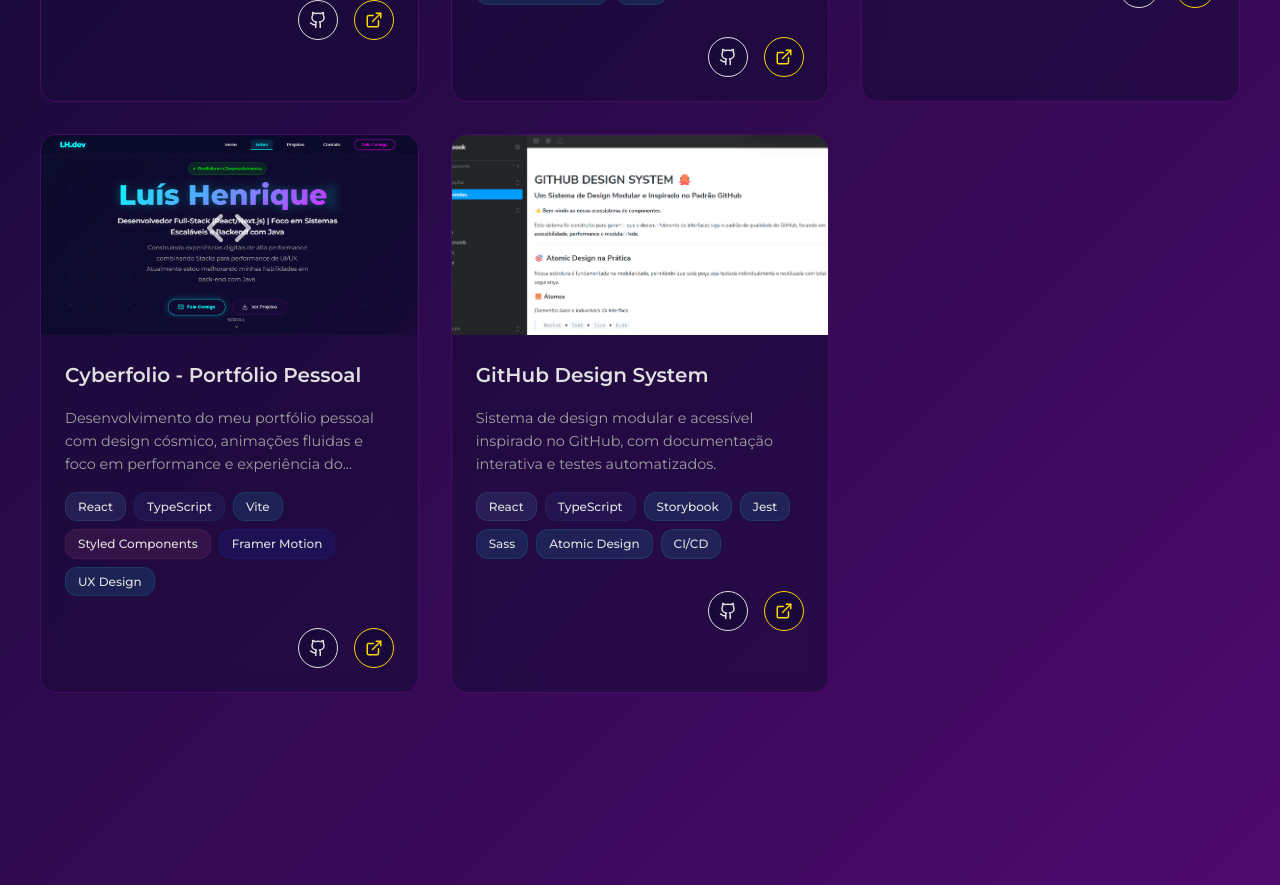
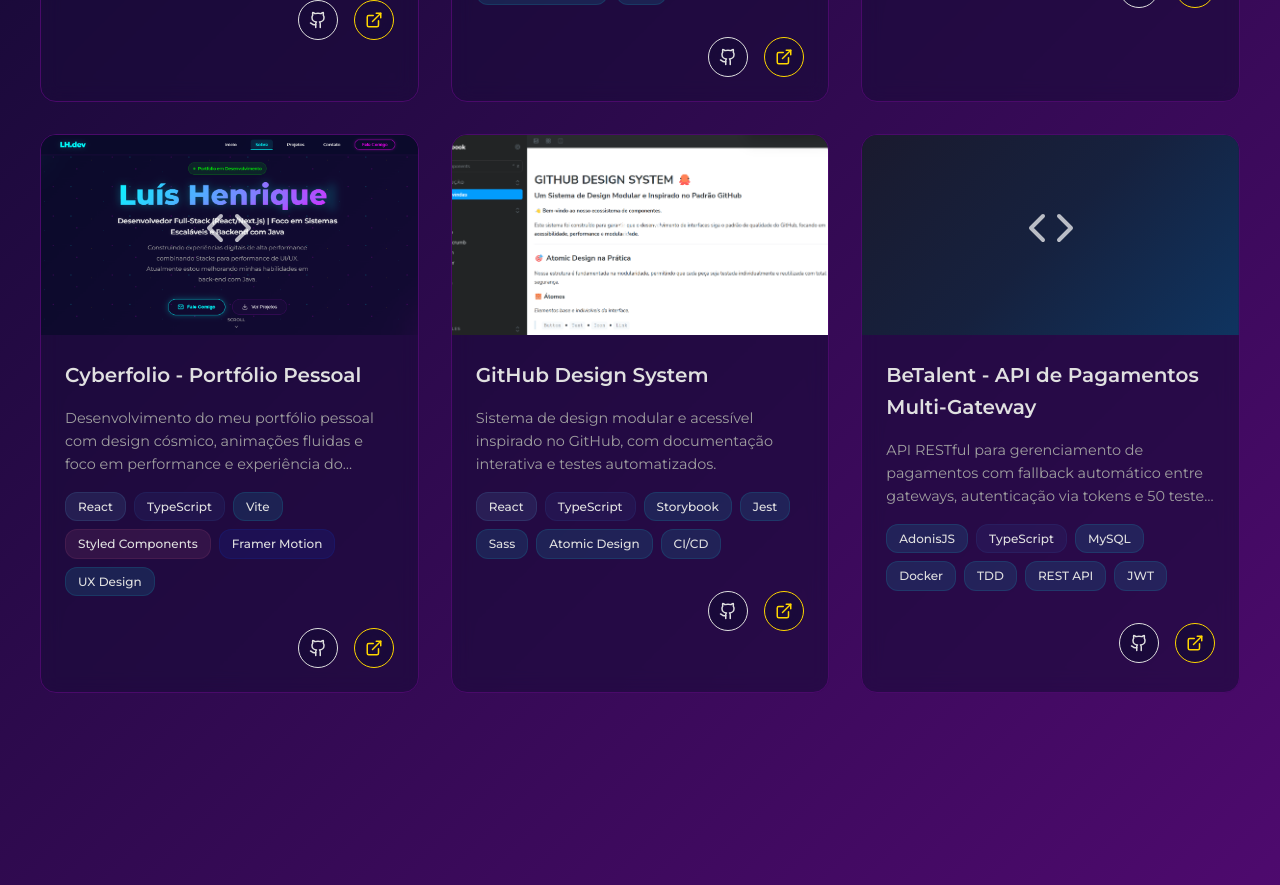
Before and after one commit to lh5818181/Cyberfolio, a React (Vite) app: page / in a window 1280 px wide. Shown: the part 3400-4285 px from the top of the page. Built offline with nearby package versions, Linux system fonts and the light colour scheme.

Commit message:
feat: adiciona projeto BeTalent ao portfólio com descrição e link

```diff
--- a/src/components/Projects/index.tsx
+++ b/src/components/Projects/index.tsx
@@ -72,6 +72,7 @@
     { id: 'todos', label: 'Todos' },
     { id: 'react', label: 'React' },
     { id: 'web', label: 'Web' },
+    { id: 'Back-End', label: 'Back-End' },
     // { id: 'mobile', label: 'Mobile' },
     { id: 'design', label: 'Design' },
     { id: 'templates', label: 'Templates' },
@@ -183,19 +184,28 @@
       liveUrl: 'https://lh5818181.github.io/github-design-system/',
       imageColor: 'url(/assets/images/github-ds.png)',
     },
-    // {
-    //   id: '5',
-    //   title: 'Social Media Dashboard',
-    //   description:
-    //     'Dashboard para análise de redes sociais com gráficos interativos e relatórios.',
-    //   fullDescription:
-    //     'Dashboard completo para análise de métricas de redes sociais, com gráficos interativos, relatórios automatizados, integração com APIs do Instagram, Facebook e Twitter, e sistema de agendamento de posts.',
-    //   technologies: ['React', 'Chart.js', 'Express', 'Redis'],
-    //   category: 'fullstack',
-    //   githubUrl: 'https://github.com',
-    //   liveUrl: 'https://demo.com',
-    //   imageColor: 'linear-gradient(135deg, #a8edea 0%, #fed6e3 100%)',
-    // },
+    {
+      id: '6',
+      title: 'BeTalent - API de Pagamentos Multi-Gateway',
+      description:
+        'API RESTful para gerenciamento de pagamentos com fallback automático entre gateways, autenticação via tokens e 50 testes funcionais passando.',
+      fullDescription:
+        'Sistema backend completo de pagamentos multi-gateway desenvolvido com AdonisJS e TypeScript. A API processa compras calculando o valor via backend a partir de múltiplos produtos e quantidades, tentando o pagamento no gateway de maior prioridade e fazendo fallback automático para o próximo em caso de falha. Conta com autenticação via Access Tokens, CRUD de produtos, histórico completo de transações por cliente, gerenciamento de gateways com ativação/desativação e reordenação de prioridade. O projeto foi desenvolvido com TDD, possui 50 testes funcionais cobrindo todos os endpoints, e está containerizado com Docker Compose incluindo MySQL e mock dos gateways.',
+      technologies: [
+        'AdonisJS',
+        'TypeScript',
+        'MySQL',
+        'Docker',
+        'TDD',
+        'REST API',
+        'JWT',
+      ],
+      category: 'Back-End',
+      githubUrl: 'https://github.com/lh5818181/betalent-backend-challenge',
+      liveUrl: '#',
+      imageColor:
+        'linear-gradient(135deg, #1a1a2e 0%, #16213e 50%, #0f3460 100%)',
+    },
     // {
     //   id: '6',
     //   title: 'Blog Platform',
```
